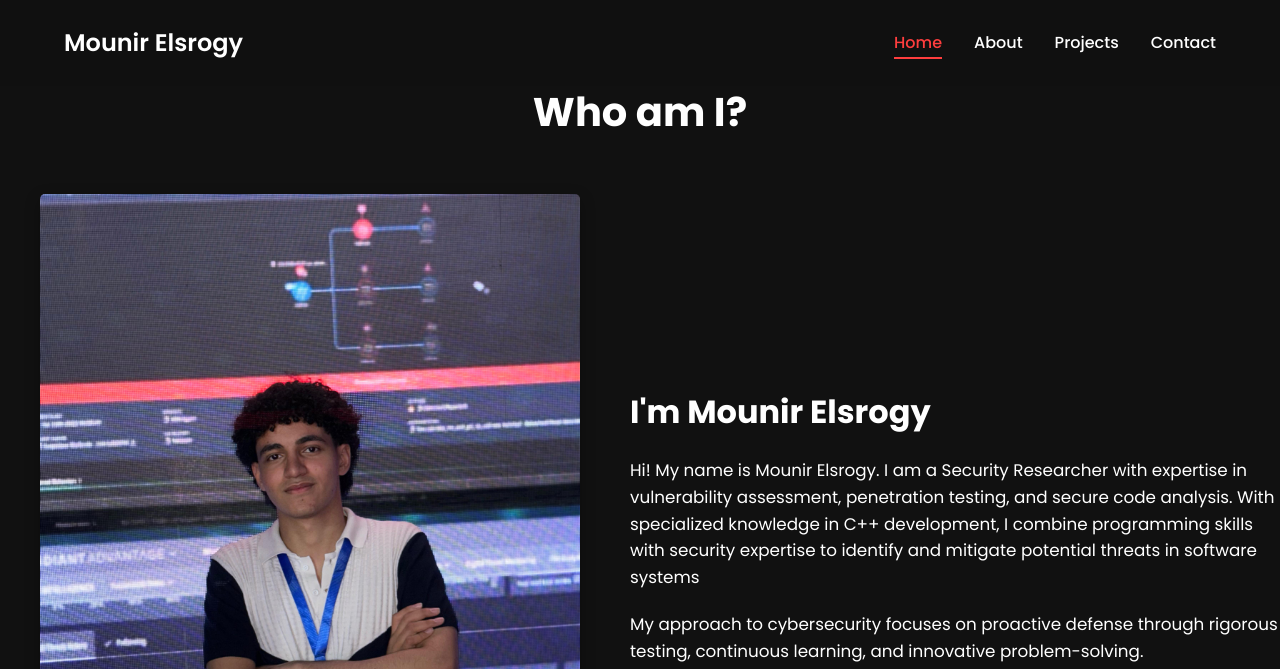
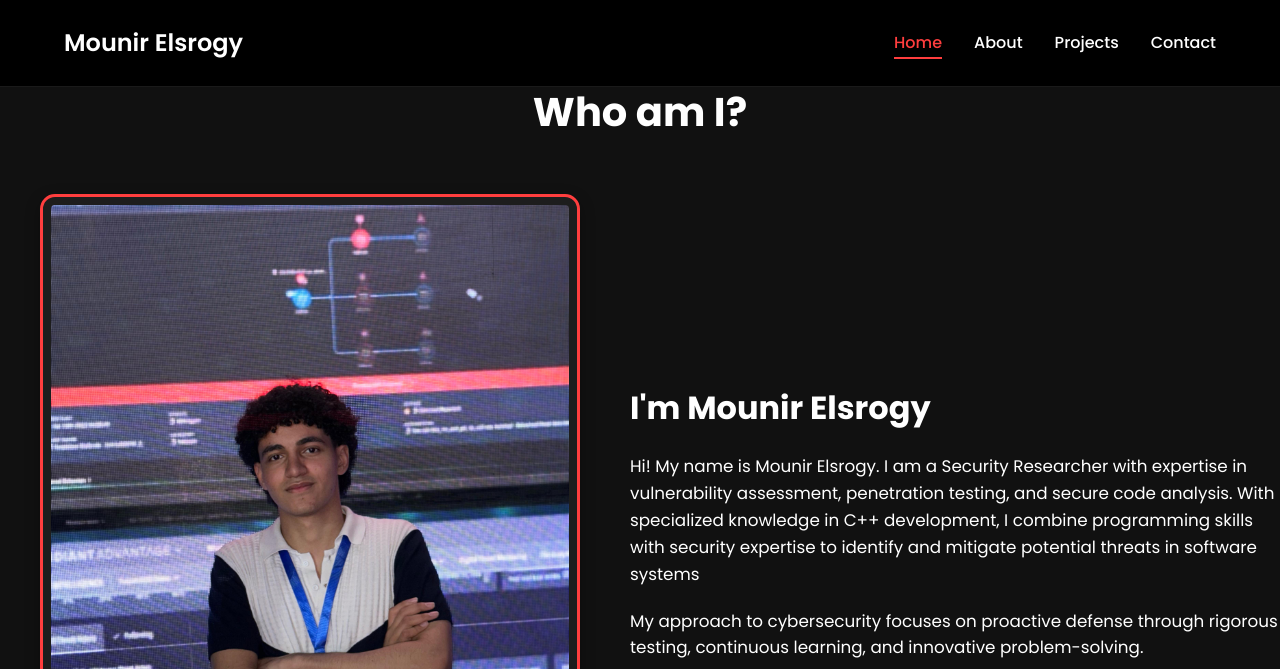
Before and after one commit to M9nx/me, a plain HTML site: page index.html in a window 1280 px wide. Shown: the top 669 px of the page. Drawn offline with Linux system fonts and the light colour scheme.

Commit message:
new style

```diff
--- a/styles.css
+++ b/styles.css
@@ -25,8 +25,9 @@ header {
     position: fixed;
     width: 100%;
     top: 0;
-    background-color: rgba(17, 17, 17, 0.95);
+    background-color: rgba(0, 0, 0, 0.95);
     z-index: 1000;
+    border-bottom: 1px solid rgba(255, 255, 255, 0.1);
 }
 
 .logo {
@@ -108,8 +109,18 @@ nav ul li a.active::after {
 
 .about-image img {
     width: 100%;
-    border-radius: 5px;
+    border-radius: 15px;
     box-shadow: 0 5px 15px rgba(0, 0, 0, 0.3);
+    border: 3px solid #ff3e3e;
+    padding: 8px;
+    background: rgba(255, 255, 255, 0.05);
+    transition: all 0.3s ease;
+}
+
+.about-image img:hover {
+    transform: scale(1.02);
+    box-shadow: 0 10px 25px rgba(255, 62, 62, 0.4);
+    border-color: #ff6b6b;
 }
 
 .about-text {
```
Also changed, not shown: pegpon.html (+1 -1 lines).
